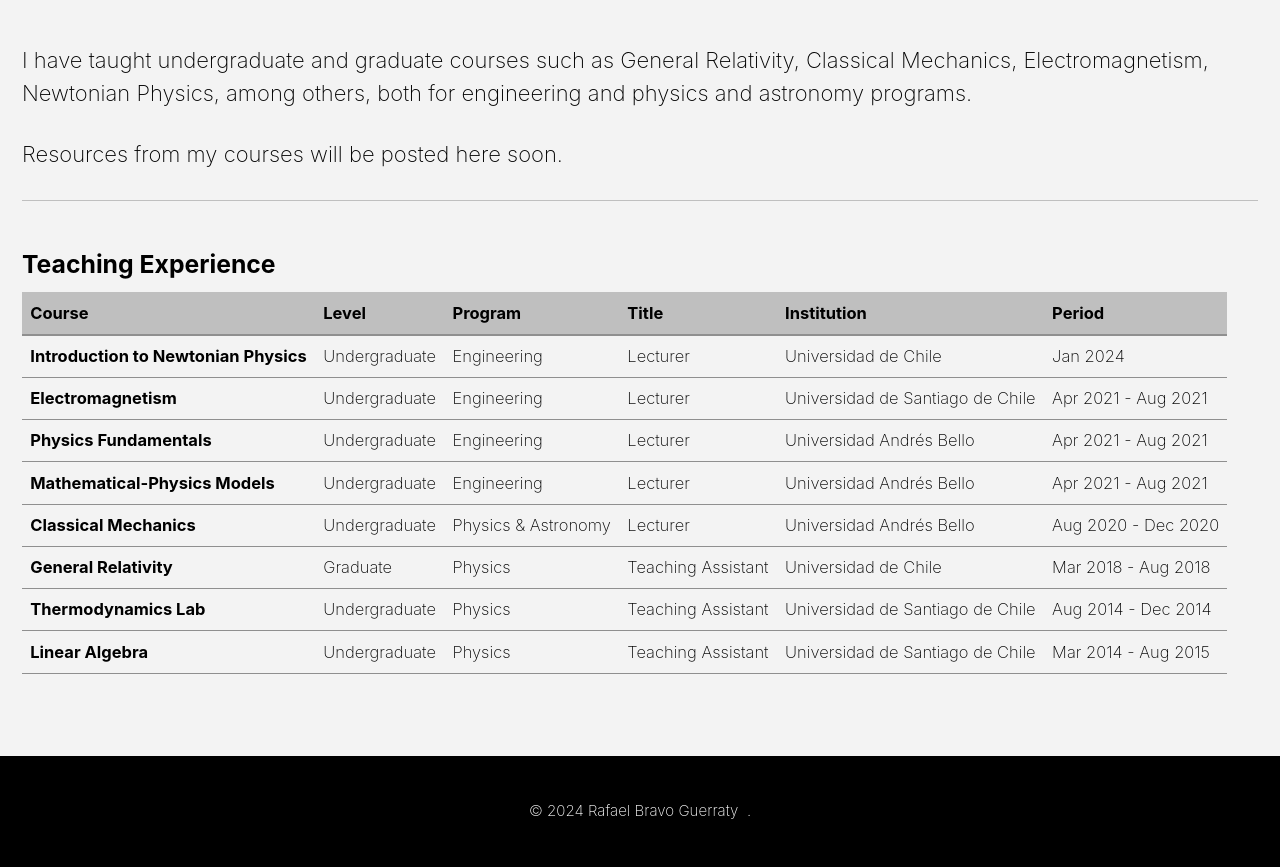
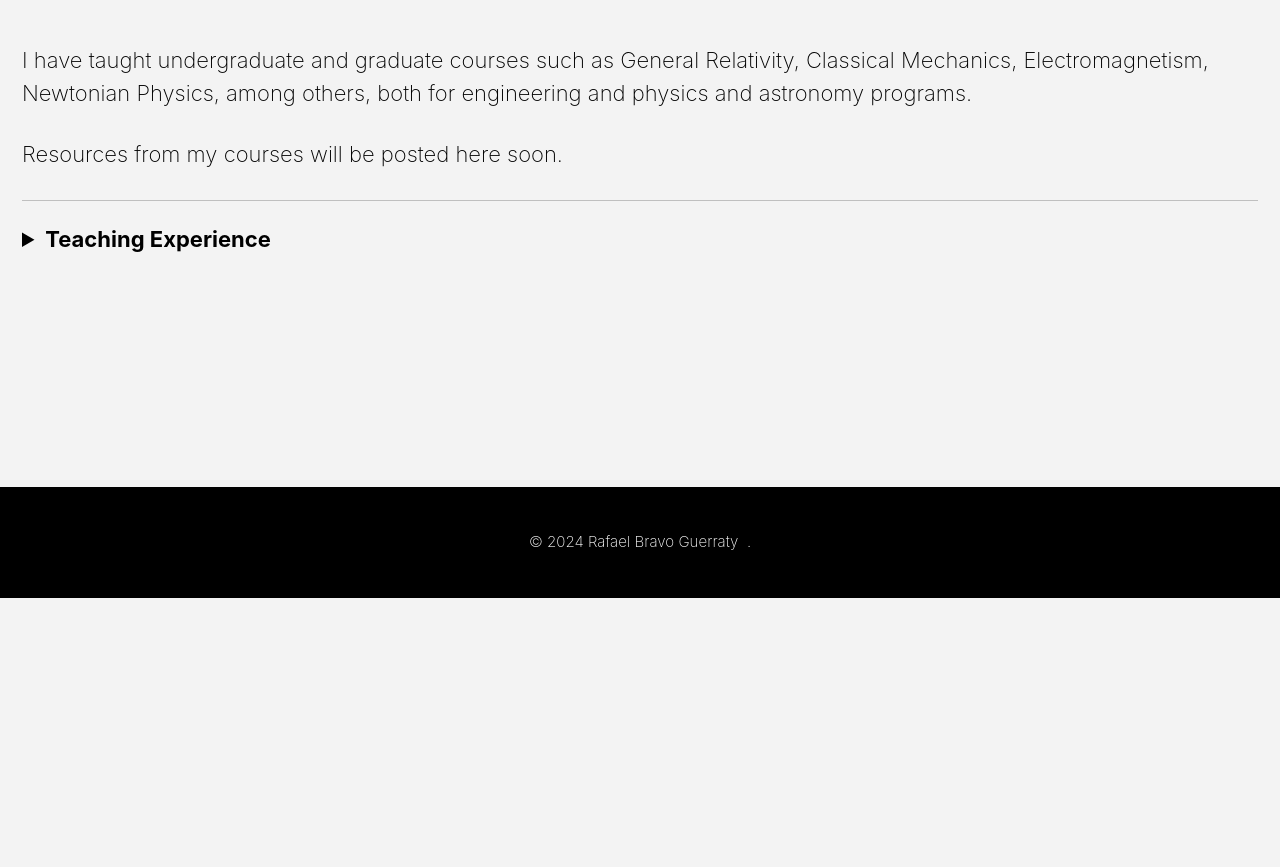
Before and after one commit to rguerraty/rguerraty.github.io, a Jekyll site: the page built from _pages/teaching.md, in a window 1280 px wide. Shown: the part 302-1169 px from the top of the page. Built offline with Jekyll 4.4.1, drawn with Linux system fonts in a browser that asks for light colours; cached includes are drawn as plain includes; after the commit the page ends 900 px from its top, so only the background shows below that.

Commit message:
collapsed section added

```diff
--- a/_pages/teaching.md
+++ b/_pages/teaching.md
@@ -12,16 +12,88 @@
 Resources from my courses will be posted here soon.
 
 ----------------------------------------
-### Teaching Experience
+
+<details>
+  <summary><strong>Teaching Experience</strong></summary>
+&nbsp;
+<table>
+  <thead>
+    <tr>
+      <th><strong>Course</strong></th>
+      <th><strong>Level</strong></th>
+      <th><strong>Program</strong></th>
+      <th><strong>Title</strong></th>
+      <th><strong>Institution</strong></th>
+      <th><strong>Period</strong></th>
+    </tr>
+  </thead>
+  <tbody>
+    <tr>
+      <td><strong>Introduction to Newtonian Physics</strong></td>
+      <td>Undergraduate</td>
+      <td>Engineering</td>
+      <td>Lecturer</td>
+      <td>Universidad de Chile</td>
+      <td>Jan 2024</td>
+    </tr>
+    <tr>
+      <td><strong>Electromagnetism</strong></td>
+      <td>Undergraduate</td>
+      <td>Engineering</td>
+      <td>Lecturer</td>
+      <td>Universidad de Santiago de Chile</td>
+      <td>Apr 2021 - Aug 2021</td>
+    </tr>
+    <tr>
+      <td><strong>Physics Fundamentals</strong></td>
+      <td>Undergraduate</td>
+      <td>Engineering</td>
+      <td>Lecturer</td>
+      <td>Universidad Andrés Bello</td>
+      <td>Apr 2021 - Aug 2021</td>
+    </tr>
+    <tr>
+      <td><strong>Mathematical-Physics Models</strong></td>
+      <td>Undergraduate</td>
+      <td>Engineering</td>
+      <td>Lecturer</td>
+      <td>Universidad Andrés Bello</td>
+      <td>Apr 2021 - Aug 2021</td>
+    </tr>
+    <tr>
+      <td><strong>Classical Mechanics</strong></td>
+      <td>Undergraduate</td>
+      <td>Physics & Astronomy</td>
+      <td>Lecturer</td>
+      <td>Universidad Andrés Bello</td>
+      <td>Aug 2020 - Dec 2020</td>
+    </tr>
+    <tr>
+      <td><strong>General Relativity</strong></td>
+      <td>Graduate</td>
+      <td>Physics</td>
+      <td>Teaching Assistant</td>
+      <td>Universidad de Chile</td>
+      <td>Mar 2018 - Aug 2018</td>
+    </tr>
+    <tr>
+      <td><strong>Thermodynamics Lab</strong></td>
+      <td>Undergraduate</td>
+      <td>Physics</td>
+      <td>Teaching Assistant</td>
+      <td>Universidad de Santiago de Chile</td>
+      <td>Aug 2014 - Dec 2014</td>
+    </tr>
+    <tr>
+      <td><strong>Linear Algebra</strong></td>
+      <td>Undergraduate</td>
+      <td>Physics</td>
+      <td>Teaching Assistant</td>
+      <td>Universidad de Santiago de Chile</td>
+      <td>Mar 2014 - Aug 2015</td>
+    </tr>
+  </tbody>
+</table>
 
 
-| Course                                |    Level    | Program            | Title              | Institution                      | Period              |
-|---------------------------------------|-------------|--------------------|--------------------|----------------------------------|---------------------|
-| **Introduction to Newtonian Physics** |Undergraduate| Engineering        | Lecturer           | Universidad de Chile             | Jan 2024            |
-| **Electromagnetism**                  |Undergraduate| Engineering        | Lecturer           | Universidad de Santiago de Chile | Apr 2021 - Aug 2021 |
-| **Physics Fundamentals**              |Undergraduate| Engineering        | Lecturer           | Universidad Andrés Bello         | Apr 2021 - Aug 2021 |
-| **Mathematical-Physics Models**       |Undergraduate| Engineering        | Lecturer           | Universidad Andrés Bello         | Apr 2021 - Aug 2021 |
-| **Classical Mechanics**               |Undergraduate| Physics & Astronomy| Lecturer           | Universidad Andrés Bello         | Aug 2020 - Dec 2020 |
-| **General Relativity**                |Graduate     | Physics            | Teaching Assistant | Universidad de Chile             | Mar 2018 - Aug 2018 |
-| **Thermodynamics Lab**                |Undergraduate| Physics            | Teaching Assistant | Universidad de Santiago de Chile | Aug 2014 - Dec 2014 |
-| **Linear Algebra**                    |Undergraduate| Physics            | Teaching Assistant | Universidad de Santiago de Chile | Mar 2014 - Aug 2015 |
+</details>
--- a/_sass/minimal-mistakes/skins/_contrast.scss
+++ b/_sass/minimal-mistakes/skins/_contrast.scss
@@ -8,7 +8,7 @@
 $primary-color: #000 !default;
 $border-color: mix(#fff, $text-color, 75%) !default;
 $footer-background-color: #000 !default;
-$link-color: #bf7f04 !default;
+$link-color: #c9670a !default;
 $masthead-link-color: $text-color !default;
 $masthead-link-color-hover: $text-color !default;
 $navicon-link-color-hover: mix(#fff, $text-color, 80%) !default;
```
Also changed, not shown: _pages/draft-page.md (+13 -0 lines), _pages/myresearch.md (+2 -2 lines), 3 other files.
